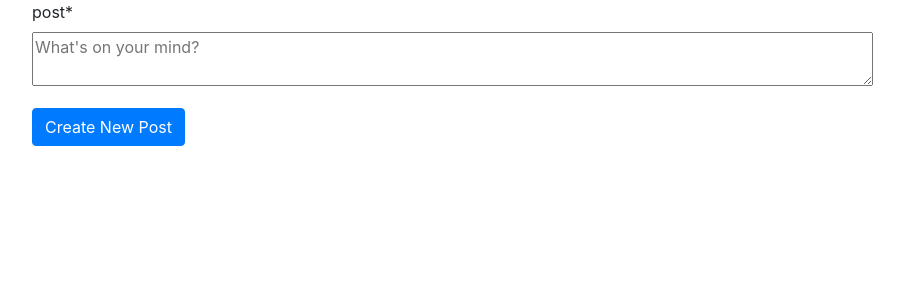
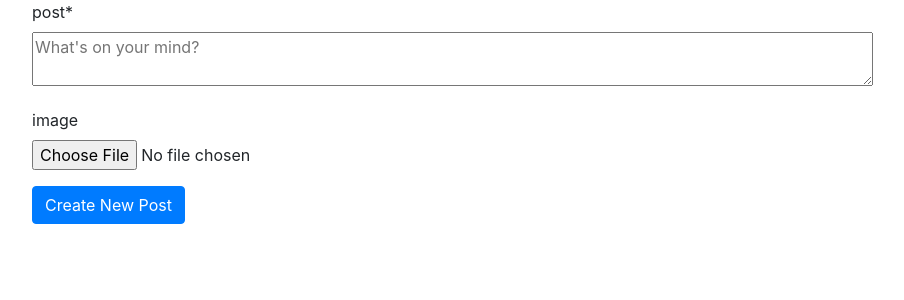
Before and after one commit to Willmay/Summer-Project, a Django app: page /post/ in a window 1280 px wide. Shown: the part 56-356 px from the top of the page, without its empty margins (53-957 px from the left). Run offline with Django 3.2, Linux system fonts and the light colour scheme; some libraries are stand-ins or nearby versions.

Commit message:
post image feature has been implemented

```diff
--- a/riceshare/riceshare/post/forms.py
+++ b/riceshare/riceshare/post/forms.py
@@ -5,8 +5,8 @@ from .models import Post
 class PostForm(forms.ModelForm):
 	class Meta:
 		model = Post
-		fields = ['post']
-		labels = {'post' : 'post'}
+		fields = ['post', 'image']
+		labels = {'post' : 'post', 'image': 'image'}
 		widgets = {
 			'post': forms.Textarea(attrs={'cols': 80, 'rows': 2, 'placeholder': "What's on your mind?"}),
 		}
--- a/riceshare/riceshare/post/models.py
+++ b/riceshare/riceshare/post/models.py
@@ -2,5 +2,6 @@ from django.db import models
 from riceshare.users.models import User
 
 class Post(models.Model):
-    user = models.ForeignKey(User);
-    post = models.CharField(max_length = 500);
+    user = models.ForeignKey(User)
+    post = models.CharField(max_length = 500)
+    image = models.ImageField(null = True, blank = True)
--- a/riceshare/riceshare/post/views.py
+++ b/riceshare/riceshare/post/views.py
@@ -5,10 +5,10 @@ from riceshare.post.models import Post
 
 
 def post_home(request):
-    post_form = PostForm(request.POST or None)
+    post_form = PostForm(request.POST or None, request.FILES or None)
     if request.method == "POST":
         if post_form.is_valid():
-            post = Post(user=request.user, post=post_form.cleaned_data['post'])
+            post = Post(user=request.user, post=post_form.cleaned_data['post'], image=post_form.cleaned_data['image'])
             post.save()
             return HttpResponse("Post Successuflly")
     else:
--- a/riceshare/riceshare/templates/post/post_home.html
+++ b/riceshare/riceshare/templates/post/post_home.html
@@ -2,7 +2,7 @@
 {% load crispy_forms_tags %}
 
 {% block content %}
-<form class="form-horizontal" method = "post" action = "{% url 'post:post_home' %}" style="display: inline;">
+<form class="form-horizontal" enctype="multipart/form-data" method = "post" action = "{% url 'post:post_home' %}" style="display: inline;">
   {% csrf_token %}
   {{post_form|crispy}}
   <div class="control-group">
```
Also changed, not shown: riceshare/riceshare/post/migrations/0002_post_image.py (added).
